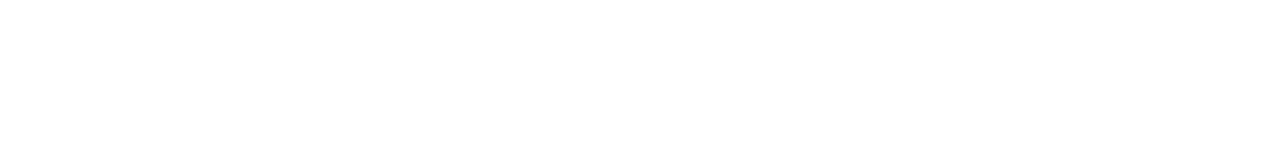
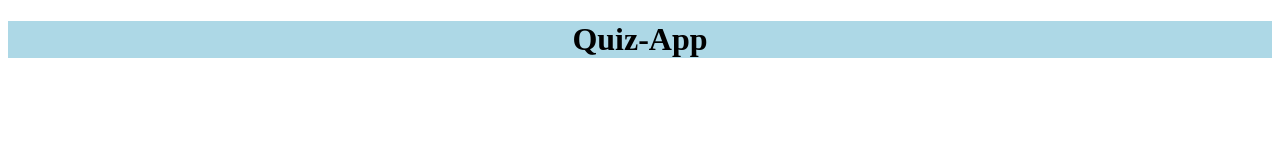
Before and after one commit to DanBorDor/Quiz-App, a plain HTML site: page index.html in a window 1280 px wide. Drawn offline with Linux system fonts and the light colour scheme.

Commit message:
add Title

```diff
--- a/index.html
+++ b/index.html
@@ -6,5 +6,9 @@
     <title>Quiz-App</title>
     <link rel="stylesheet" href="styles.css" />
   </head>
-  <body></body>
+  <body>
+    <header>
+      <h1 class="Header-Title">Quiz-App</h1>
+    </header>
+  </body>
 </html>
--- a/styles.css
+++ b/styles.css
@@ -0,0 +1,4 @@
+h1 {
+  text-align: center;
+  background-color: lightblue;
+}
```
